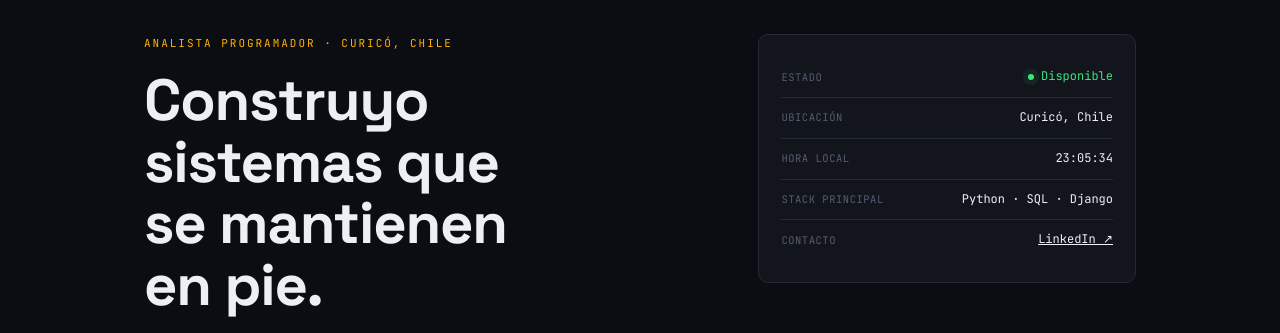
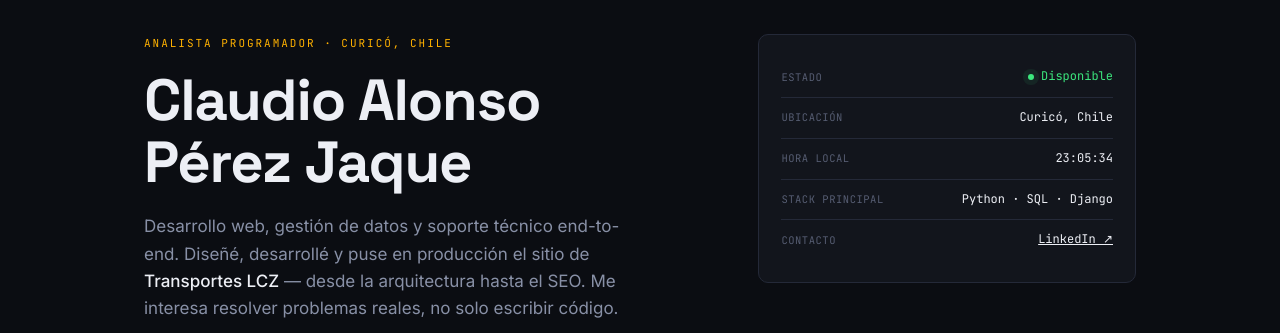
Before and after one commit to claudio-perez/claudio-perez.github.io, a plain HTML site: page index.html in a window 1280 px wide. Shown: the part 135-468 px from the top of the page. Drawn offline with Linux system fonts and the light colour scheme.

Commit message:
Change display heading to include full name
Updated the main heading to include the name 'Claudio Alonso Pérez Jaque'.

```diff
--- a/index.html
+++ b/index.html
@@ -518,7 +518,7 @@
     <div class="hero-grid">
       <div>
         <p class="eyebrow">Analista Programador · Curicó, Chile</p>
-        <h1 class="display">Construyo sistemas que se mantienen en pie.</h1>
+        <h1 class="display">Claudio Alonso Pérez Jaque</h1>
         <p class="hero-lede">
           Desarrollo web, gestión de datos y soporte técnico end-to-end. Diseñé, desarrollé
           y puse en producción el sitio de <strong>Transportes LCZ</strong> — desde la
```
